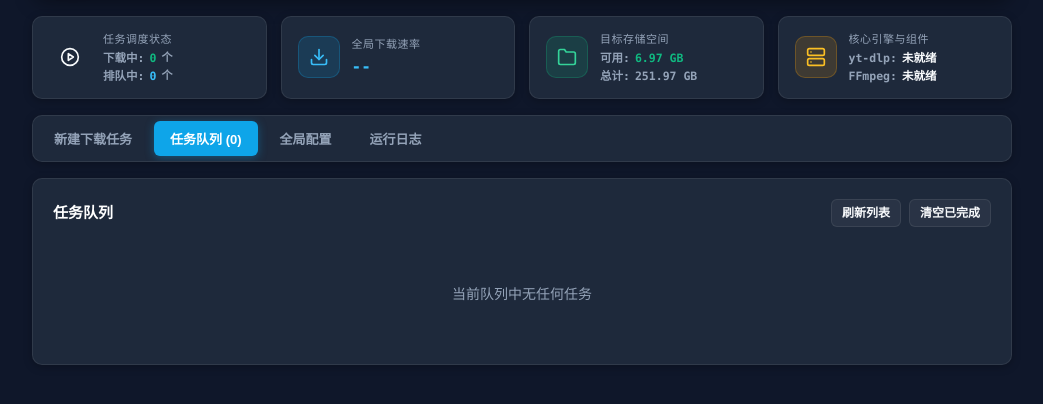
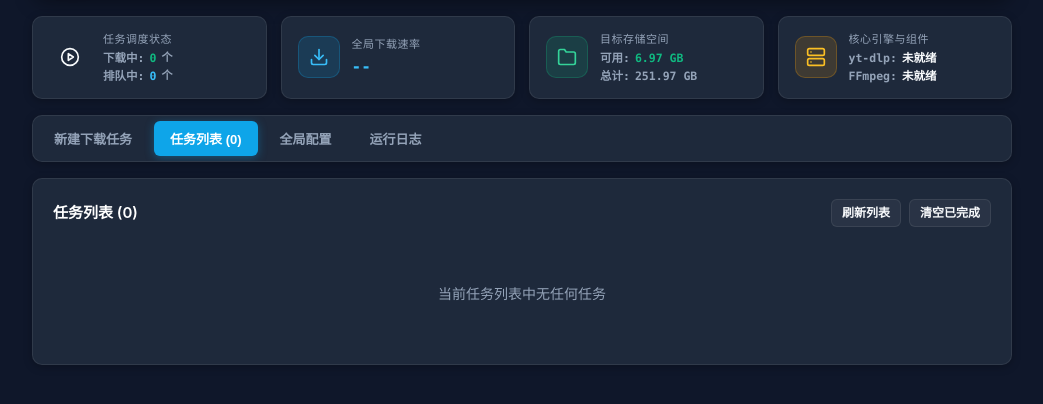
Before and after one commit to 0x5826/qnap-yt-dlp, a PHP site: page / in a window 1280 px wide, after a click that opens the changed part. Shown: the part 95-499 px from the top of the page, without its empty margins (118-1161 px from the left). Run offline with PHP 8.4, Linux system fonts and the light colour scheme; data that the repository does not hold is empty.

Commit message:
[feat] 将任务队列重命名为任务列表并同步展示队列任务总数量

```diff
--- a/shared/web/index.php
+++ b/shared/web/index.php
@@ -1182,7 +1182,7 @@ endif;
         <!-- 选项卡导航 -->
         <div class="tab-bar">
             <button class="tab-btn active" onclick="switchTab('tab-parse')">新建下载任务</button>
-            <button class="tab-btn" onclick="switchTab('tab-tasks')">任务队列 (<span id="task-badge">0</span>)</button>
+            <button class="tab-btn" onclick="switchTab('tab-tasks')">任务列表 (<span id="task-badge">0</span>)</button>
             <button class="tab-btn" onclick="switchTab('tab-config')">全局配置</button>
             <button class="tab-btn" onclick="switchTab('tab-logs')">运行日志</button>
         </div>
@@ -1304,11 +1304,11 @@ endif;
             </div>
         </div>
 
-        <!-- 选项卡 2: 任务队列 -->
+        <!-- 选项卡 2: 任务列表 -->
         <div id="tab-tasks" class="tab-content">
             <div class="card">
                 <div class="card-header">
-                    <span class="card-title">任务队列</span>
+                    <span class="card-title">任务列表 (<span id="task-card-count">0</span>)</span>
                     <div style="display: flex; gap: 8px;">
                         <button class="btn btn-outline btn-sm" onclick="fetchTasks()">刷新列表</button>
                         <button class="btn btn-outline btn-sm" onclick="clearCompletedTasks()">清空已完成</button>
@@ -1316,7 +1316,7 @@ endif;
                 </div>
                 <div id="tasks-container">
                     <div style="text-align: center; color: var(--text-muted); padding: 40px 0;">
-                        当前队列中无任何任务
+                        当前任务列表中无任何任务
                     </div>
                 </div>
             </div>
@@ -1528,11 +1528,23 @@ endif;
                         badgeEl.style.display = 'none';
                     }
 
-                    document.getElementById('task-badge').textContent = st.downloading + st.pending;
+                    if (st && st.total !== undefined) {
+                        updateTaskCountBadge(st.total);
+                    } else if (cachedTasks) {
+                        updateTaskCountBadge(cachedTasks.length);
+                    }
                 }
             } catch (e) {
                 console.error('Fetch status error:', e);
             }
+        }
+
+        function updateTaskCountBadge(count) {
+            const num = parseInt(count, 10) || 0;
+            const badge = document.getElementById('task-badge');
+            if (badge) badge.textContent = num;
+            const cardCount = document.getElementById('task-card-count');
+            if (cardCount) cardCount.textContent = num;
         }
 
 
@@ -1839,6 +1851,7 @@ endif;
                 const json = await res.json();
                 if (json.code === 0) {
                     cachedTasks = json.data || [];
+                    updateTaskCountBadge(cachedTasks.length);
                     renderTasks(cachedTasks);
                 }
             } catch (e) {
@@ -1876,7 +1889,7 @@ endif;
         function renderTasks(tasks) {
             const container = document.getElementById('tasks-container');
             if (!tasks || tasks.length === 0) {
-                container.innerHTML = '<div style="text-align: center; color: var(--text-muted); padding: 40px 0;">当前队列中无任何任务</div>';
+                container.innerHTML = '<div style="text-align: center; color: var(--text-muted); padding: 40px 0;">当前任务列表中无任何任务</div>';
                 return;
             }
 
```
